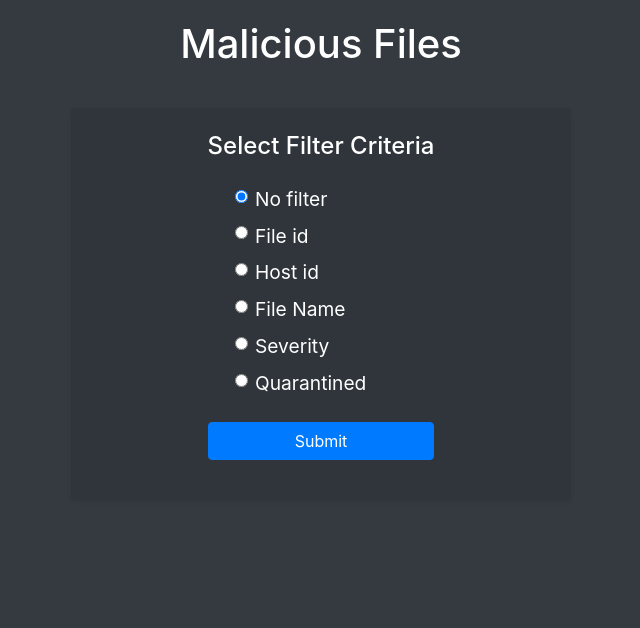
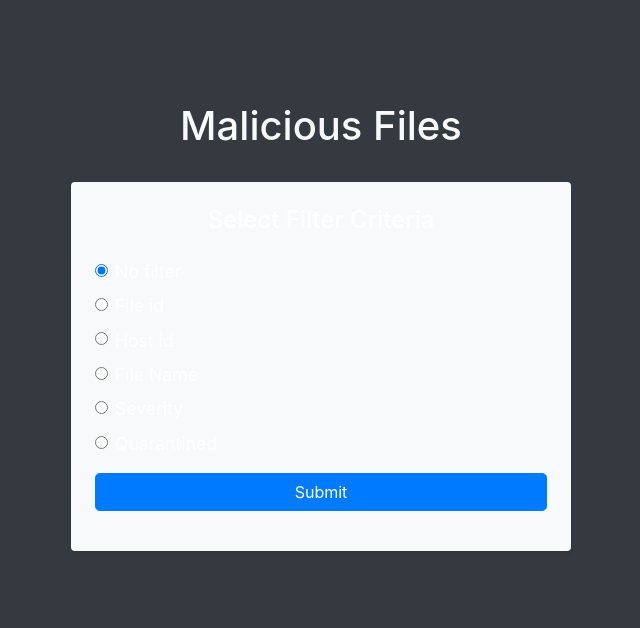
Before and after one commit to zayeemZaki/FullStackCrowdStrikeAutomation, a Flask app: page /malicious-files in a window 1280 px wide. Shown: the part 63-691 px from the top of the page, without its empty margins (319-959 px from the left). Run offline with Flask 3, Linux system fonts and the light colour scheme; the visitor is signed in with stand-in values (Sample User, id 1); some libraries are stand-ins or nearby versions.

Commit message:
updated maliciousFiles ui

```diff
--- a/website/templates/maliciousFiles/maliciousFiles.html
+++ b/website/templates/maliciousFiles/maliciousFiles.html
@@ -2,77 +2,75 @@
 {% block title %}Malicious Files{% endblock %}
 
 {% block content %}
-<h1 class="text-center text-white" style="padding: 20px 0;">Malicious Files</h1>
+<div class="container my-5">
+    <h1 class="text-center text-light py-4">Malicious Files</h1>
 
     {% if tables %}
-    <div class="container-fluid mt-5">
-        <div class="table-responsive">
+        <div class="table-responsive bg-dark p-4 rounded shadow">
             {% for table in tables %}
-                <div class="white-text-table mx-2" style="overflow-x: auto; white-space: nowrap;">
+                <div class="white-text-table mb-4">
                     {{ table|safe }}
                 </div>
             {% endfor %}
         </div>
-    </div>
-    <div class="text-center mt-3">
+
+        <div class="text-center mt-4">
+            <div class="btn-group">
                 {% if page > 1 %}
-            <a href="{{ url_for('maliciousFiles.get_malicious_files', page=page-1, sorting=request.form['sorting'], filter_file_id=request.form['filter_file_id'], filter_host_id=request.form['filter_host_id'], filter_file_name=request.form['filter_file_name'], filter_severity=request.form['filter_severity'], filter_quarantined=request.form['filter_quarantined']) }}" class="btn btn-primary">Previous</a>
+                    <a href="{{ url_for('maliciousFiles.get_malicious_files', page=page-1, sorting=request.form['sorting'], filter_file_id=request.form['filter_file_id'], filter_host_id=request.form['filter_host_id'], filter_file_name=request.form['filter_file_name'], filter_severity=request.form['filter_severity'], filter_quarantined=request.form['filter_quarantined']) }}" class="btn btn-outline-primary">Previous</a>
                 {% endif %}
                 {% if more_files %}
-            <a href="{{ url_for('maliciousFiles.get_malicious_files', page=page+1, sorting=request.form['sorting'], filter_file_id=request.form['filter_file_id'], filter_host_id=request.form['filter_host_id'], filter_file_name=request.form['filter_file_name'], filter_severity=request.form['filter_severity'], filter_quarantined=request.form['filter_quarantined']) }}" class="btn btn-primary">Next</a>
+                    <a href="{{ url_for('maliciousFiles.get_malicious_files', page=page+1, sorting=request.form['sorting'], filter_file_id=request.form['filter_file_id'], filter_host_id=request.form['filter_host_id'], filter_file_name=request.form['filter_file_name'], filter_severity=request.form['filter_severity'], filter_quarantined=request.form['filter_quarantined']) }}" class="btn btn-outline-primary">Next</a>
                 {% endif %}
             </div>
+        </div>
     {% else %}
-    <div class="card p-4 shadow-sm mx-auto" style="background-color: #2f353b; border: none; max-width: 500px;">
-        <h4 class="text-center mb-4" style="color: #ffffff;">Select Filter Criteria</h4>
+        <div class="card p-4 shadow-sm mx-auto bg-light" style="max-width: 500px;">
+            <h4 class="text-center mb-4">Select Filter Criteria</h4>
             <form action="{{ url_for('maliciousFiles.get_malicious_files') }}" method="POST">
-            <div class="form-group mb-4" style="padding: 0 140px;">
+                <div class="form-group">
                     <div class="form-check mb-2">
                         <input class="form-check-input" type="radio" id="no_filter" name="sorting" value="no_filter" checked="checked">
-                    <label class="form-check-label" for="no_filter" style="font-size: 1.2em;">No filter</label>
+                        <label class="form-check-label" for="no_filter">No filter</label>
                     </div>
-
                     <div class="form-check mb-2">
                         <input class="form-check-input" type="radio" id="file_id" name="sorting" value="file_id">
-                    <label class="form-check-label" for="file_id" style="font-size: 1.2em;">File id</label>
+                        <label class="form-check-label" for="file_id">File id</label>
                     </div>
-
                     <div class="form-check mb-2">
                         <input class="form-check-input" type="radio" id="host_id" name="sorting" value="host_id">
-                    <label class="form-check-label" for="host_id" style="font-size: 1.2em;">Host id</label>
+                        <label class="form-check-label" for="host_id">Host id</label>
                     </div>
-
                     <div class="form-check mb-2">
                         <input class="form-check-input" type="radio" id="file_name" name="sorting" value="file_name">
-                    <label class="form-check-label" for="file_name" style="font-size: 1.2em;">File Name</label>
+                        <label class="form-check-label" for="file_name">File Name</label>
                     </div>
-
                     <div class="form-check mb-2">
                         <input class="form-check-input" type="radio" id="severity" name="sorting" value="severity">
-                    <label class="form-check-label" for="severity" style="font-size: 1.2em;">Severity</label>
+                        <label class="form-check-label" for="severity">Severity</label>
                     </div>
-
                     <div class="form-check mb-2">
                         <input class="form-check-input" type="radio" id="quarantined" name="sorting" value="quarantined">
-                    <label class="form-check-label" for="quarantined" style="font-size: 1.2em;">Quarantined</label>
+                        <label class="form-check-label" for="quarantined">Quarantined</label>
                     </div>
                 </div>
 
                 <!-- Input Fields for Filters -->
                 <div class="form-group text-center" id="filter-inputs">
-                <input type="text" class="form-control mb-3 d-none w-50 mx-auto" id="filter-file-id" name="filter_file_id" placeholder="Enter File ID">
-                <input type="text" class="form-control mb-3 d-none w-50 mx-auto" id="filter-host-id" name="filter_host_id" placeholder="Enter Host ID">
-                <input type="text" class="form-control mb-3 d-none w-50 mx-auto" id="filter-file-name" name="filter_file_name" placeholder="Enter File Name">
-                <input type="text" class="form-control mb-3 d-none w-50 mx-auto" id="filter-severity" name="filter_severity" placeholder="Enter Severity (int)">
-                <input type="text" class="form-control mb-3 d-none w-50 mx-auto" id="filter-quarantined" name="filter_quarantined" placeholder="Quarantine Status (true or false)">
+                    <input type="text" class="form-control mb-3 d-none" id="filter-file-id" name="filter_file_id" placeholder="Enter File ID">
+                    <input type="text" class="form-control mb-3 d-none" id="filter-host-id" name="filter_host_id" placeholder="Enter Host ID">
+                    <input type="text" class="form-control mb-3 d-none" id="filter-file-name" name="filter_file_name" placeholder="Enter File Name">
+                    <input type="text" class="form-control mb-3 d-none" id="filter-severity" name="filter_severity" placeholder="Enter Severity">
+                    <input type="text" class="form-control mb-3 d-none" id="filter-quarantined" name="filter_quarantined" placeholder="Quarantine Status (true/false)">
                 </div>
 
                 <div class="form-group text-center">
-                <button type="submit" class="btn btn-primary w-50">Submit</button>
+                    <button type="submit" class="btn btn-primary w-100">Submit</button>
                 </div>
             </form>
         </div>
     {% endif %}
+</div>
 
 <script>
     document.addEventListener('DOMContentLoaded', function () {
@@ -109,48 +107,63 @@
 <style>
     .white-text-table {
         overflow-x: auto; /* Enable horizontal scrolling */
-        white-space: nowrap; /* Prevent line breaks */
-        display: block; /* Make container scrollable */
-    }
-
-    .white-text-table table,
-    .white-text-table th,
-    .white-text-table td {
         color: white;
-        width: auto; /* Allow table to dynamically adjust width */
     }
 
     .table-responsive {
         overflow-x: auto; /* Enable horizontal scrolling */
     }
 
-    .container-fluid {
-        padding-left: 10px;  /* Reduce container left padding */
-        padding-right: 10px; /* Reduce container right padding */
-    }
-
     .container {
-        max-width: 100%; /* Allow container to take full width */
-        padding: 0;
+        max-width: 98%;
+        padding: 15px;
     }
 
     .card {
         border: none;
-        margin-top: 20px;
+        background-color: #f8f9fa; /* light background */
     }
 
-    .card-header {
+    .table thead th {
         background-color: #343a40;
+        color: white;
     }
 
-    .list-group-item {
-        border: none;
-        padding: 10px 20px;
+    .table tbody tr:nth-child(even) {
+        background-color: #2f353b;
+        color: white;
     }
 
-    /* Custom CSS to align table headers to the left */
-    .left-align-headers th {
-        text-align: left;
+    .table tbody tr:nth-child(odd) {
+        background-color: #3a3f44;
+        color: white;
+    }
+
+    .form-check-label {
+        font-size: 1.1em;
+    }
+
+    .d-none {
+        display: none !important;
+    }
+
+    /* Added hover effect for better interactivity */
+    .table tbody tr:hover {
+        background-color: #495057;
+    }
+
+    /* Polished submit button and form inputs */
+    .form-control {
+        border-radius: 0.3rem;
+    }
+
+    .btn-primary {
+        border-radius: 0.3rem;
+        transition: background-color 0.3s ease;
+    }
+
+    .btn-primary:hover {
+        background-color: #0056b3;
     }
 </style>
 
```
Lines whose indentation alone changed are shown as unchanged.
